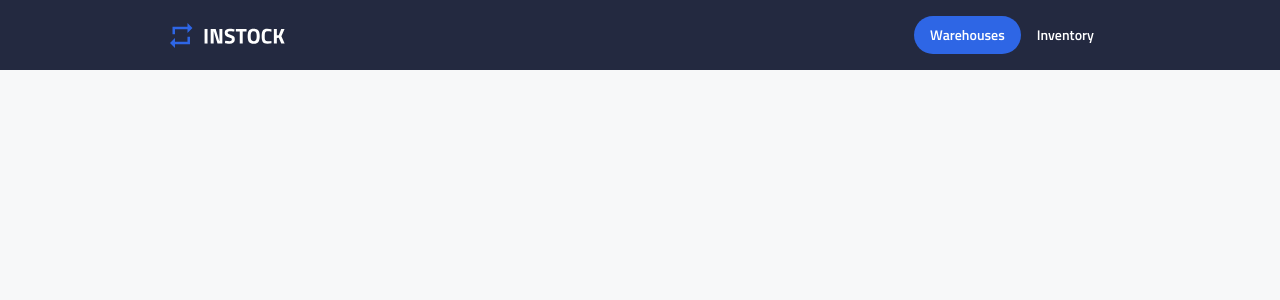
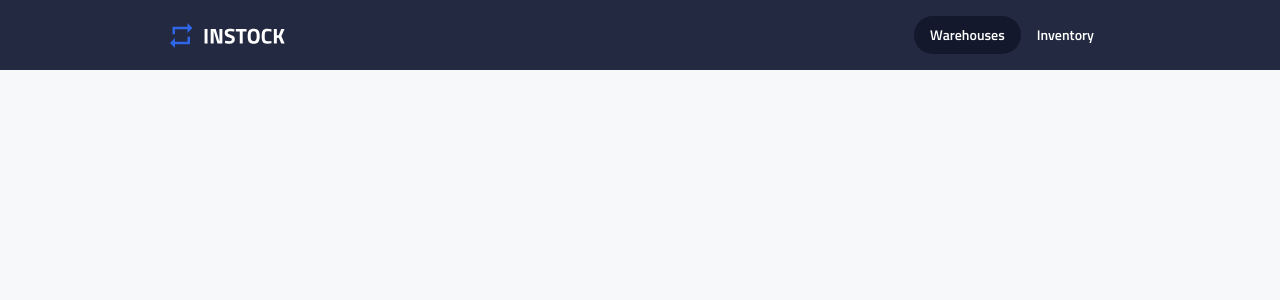
Before and after one commit to alperzini/instock-client, a React (Vite) app: page / in a window 1280 px wide. Shown: the top 300 px of the page. Built offline with nearby package versions, Linux system fonts and the light colour scheme.

Commit message:
applied modifications to navigation scss hover and active -instock-black

```diff
--- a/src/components/Navigation/Navigation.scss
+++ b/src/components/Navigation/Navigation.scss
@@ -73,10 +73,10 @@ background-color: $color-graphite;
 
     // Active link - indigo pill background
     &--active {
-    background-color: $color-instock-indigo;
+    background-color: $color-instock-black;
 
     &:hover {
-        background-color: darken($color-instock-indigo, 10%);
+        background-color: darken($color-instock-black, 10%);
         text-decoration: none;
     }
     }
```
